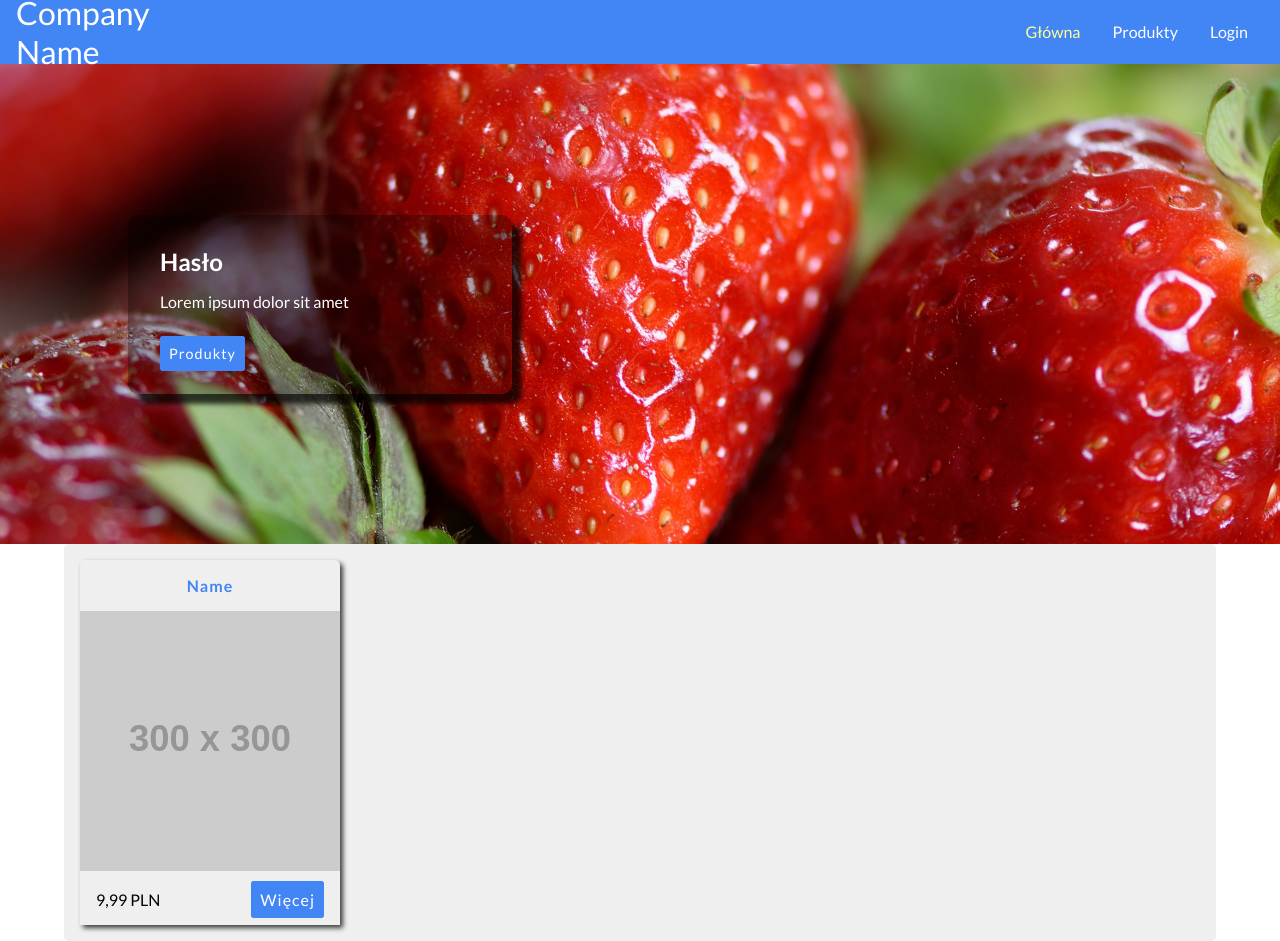
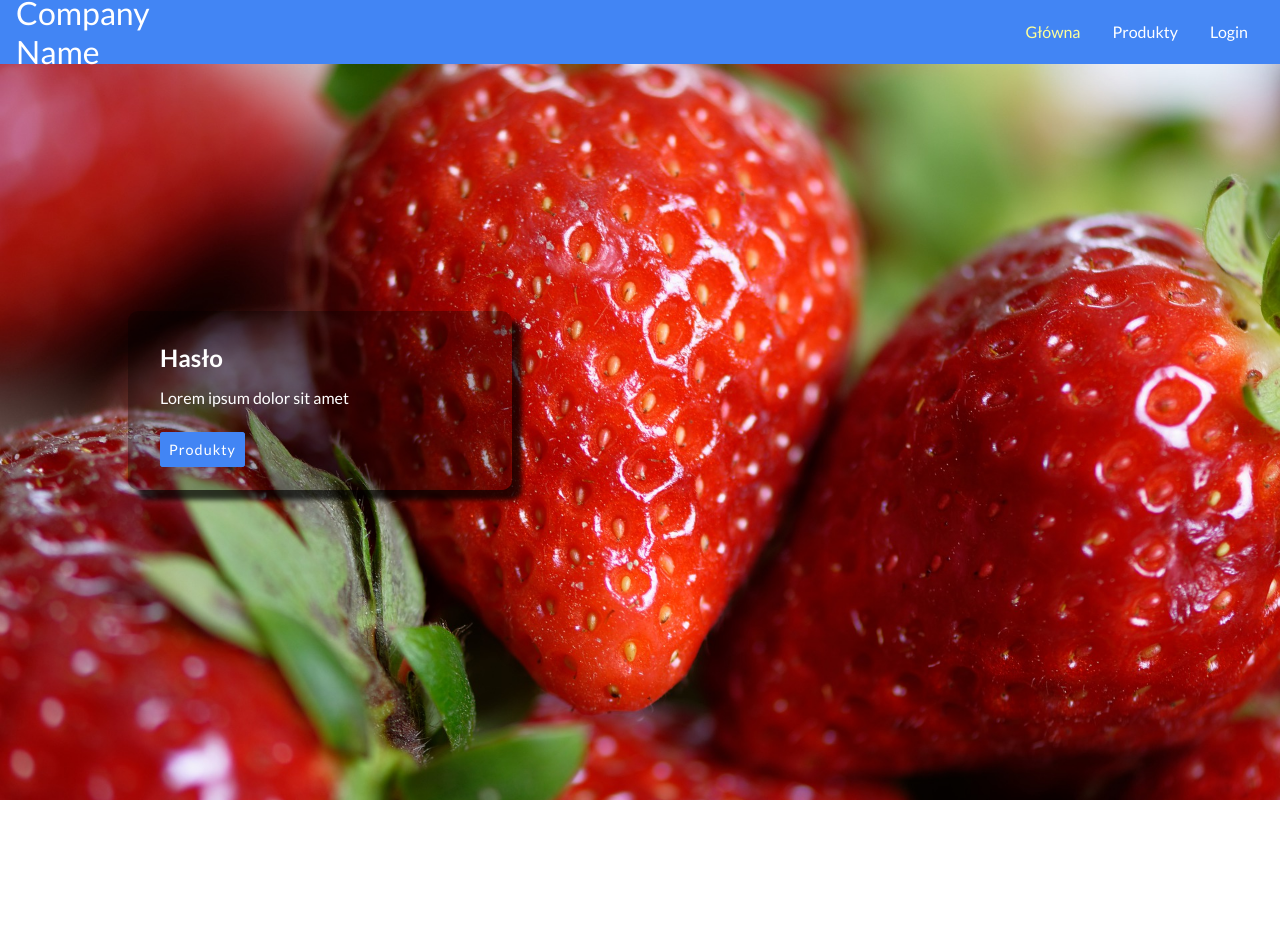
Before and after one commit to dominikPytlinski/shopv4, a React (Create React App) app in the folder client/: page / in a window 1280 px wide. After the commit the page ends 800 px from the top, so only its background shows below. Built offline with nearby package versions, Linux system fonts and the light colour scheme.

Commit message:
Created Main component changed AddProdoct component and all products components

```diff
--- a/client/src/App.css
+++ b/client/src/App.css
@@ -43,6 +43,7 @@ header {
     background-color: var(--primary-color);
     color: #fff;
     display: flex;
+    z-index: 2;
 }
 
 header div {
@@ -207,10 +208,13 @@ form .form-control select:focus {
     background-repeat: no-repeat;
     background-position: center;
     background-size: cover;
-    height: 60vh;
-    margin-top: 4rem;
+    height: 100vh;
+    width: 100%;
     display: flex;
     align-items: center;
+    position: absolute;
+    top: 0;
+    left: 0;
 }
 
 .page-header div {
@@ -239,12 +243,12 @@ form .form-control select:focus {
 
 .page-content {
     width: 90%;
-    margin: 0 auto;
+    margin: 4rem auto 0 auto;
     border-radius: 5px;
     padding: 1rem;
     background-color: #efefef;
     display: grid;
-    grid-template-columns: repeat(auto-fit, minmax(260px, 260px));
+    grid-template-columns: repeat(auto-fit, minmax(300px, 1fr));
     grid-column-gap: 1.5rem;
     grid-row-gap: 2rem;
 }
@@ -266,6 +270,7 @@ form .form-control select:focus {
 
 .page-item .item-header {
     padding: 1rem;
+    max-height: 4rem;
     text-align: center;
     font-weight: 700;
     color: var(--primary-color);
@@ -275,11 +280,14 @@ form .form-control select:focus {
 .page-item .item-content {
     position: relative;
     overflow: hidden;
+    display: flex;
+    justify-content: center;
+    margin-bottom: 1rem;
 }
 
 .page-item .item-content img {
-    max-width: 100%;
-    height: auto;
+    width: 300px;
+    height: 300px;
 }
 
 .page-item .item-content .add-to-cart {
--- a/client/src/App.js
+++ b/client/src/App.js
@@ -8,6 +8,7 @@ import Header from './components/Header';
 import Logout from './components/Logout';
 import AddProduct from './components/AddProduct';
 import Products from './components/Products';
+import Main from './components/Main';
 
 import './App.css';
 
@@ -21,7 +22,8 @@ class App extends Component {
   {
     super(props);
     this.state = {
-      isLogged: sessionStorage.getItem('auth') ? true : false
+      isLogged: sessionStorage.getItem('auth') ? true : false,
+      refetch: false
     }
   }
 
@@ -36,6 +38,10 @@ class App extends Component {
     }
   }
 
+  checkRefetch = (isAdded) => {
+    isAdded && this.setState({ refetch: true });
+  }
+
   render()
   {
     return (
@@ -44,11 +50,15 @@ class App extends Component {
           <Header isLogged={this.state.isLogged}/>
           <Route
             path="/" exact
-            render={() => <Products />}
+            render={() => <Main />}
+          />
+          <Route
+            path="/products"
+            render={() => <Products refetch={this.state.refetch} />}
           />
           <Route
             path="/add-product"
-            render={() => <AddProduct isLogged={this.state.isLogged} />}
+            render={() => <AddProduct refetch={this.checkRefetch} isLogged={this.state.isLogged} />}
           />
           <Route
             path="/login"
--- a/client/src/components/AddProduct.js
+++ b/client/src/components/AddProduct.js
@@ -11,6 +11,14 @@ import { ADD_PRODUCT_MUTATION } from '../queries/Queries';
 import 'react-toastify/dist/ReactToastify.css';
 
 class AddProduct extends Component {
+
+    constructor(props)
+    {
+        super(props);
+        this.state = {
+            isAdded: false
+        }
+    }
 
     notify = (name) => {
         toast.success(`Product ${name} was added successfuly`);
@@ -26,6 +34,7 @@ class AddProduct extends Component {
                         <Mutation
                             mutation={ADD_PRODUCT_MUTATION}
                             onCompleted={data => {
+                                this.setState({ isAdded: true });
                                 this.notify(data.addProduct.name);
                             }}
                         >
--- a/client/src/components/PageHeader.js
+++ b/client/src/components/Main.js
@@ -1,7 +1,7 @@
 import React, { Component } from 'react';
 import { Link } from 'react-router-dom';
 
-class PageHeader extends Component {
+class Main extends Component {
     render() {
         return (
             <section className="page-header">
@@ -15,4 +15,4 @@ class PageHeader extends Component {
     }
 }
 
-export default PageHeader;
+export default Main;
--- a/client/src/components/PageContent.js
+++ /dev/null
@@ -1,15 +0,0 @@
-import React, { Component } from 'react';
-
-import PageItem from './PageItem';
-
-class PageContent extends Component {
-    render() {
-        return (
-            <section className="page-content" >
-                <PageItem />
-            </section>
-        )
-    }
-}
-
-export default PageContent;
--- a/client/src/components/PageItem.js
+++ b/client/src/components/PageItem.js
@@ -3,23 +3,26 @@ import { Link } from 'react-router-dom';
 
 class PageItem extends Component {
     render() {
+
+        const { id, name, price, img } = this.props.product;
+
         return (
             <div className="page-item">
                 <div className="item-header">
-                    <span>Name</span>
+                    <span>{name}</span>
                 </div>
                 <div className="item-content">
-                    <img src="https://via.placeholder.com/300" alt="product" />
+                    <img src={img} alt="product" />
                     <div className="add-to-cart">
                         <span>add to cart</span>
                     </div>
                 </div>
                 <div className="item-footer">
                     <div className="item-price">
-                        <span>9,99 PLN </span>
+                        <span>{price} PLN </span>
                     </div>
                     <div className="item-action">
-                        <Link to="/products" className="btn btn-primary" >Więcej</Link>
+                        <Link to={`/products/${id}`} className="btn btn-primary" >Więcej</Link>
                     </div>
                 </div>
             </div>
--- a/client/src/components/Products.js
+++ b/client/src/components/Products.js
@@ -1,15 +1,35 @@
 import React, { Component } from 'react';
+import { Query } from 'react-apollo';
 
-import PageHeader from './PageHeader';
-import PageContent from './PageContent';
+import PageItem from './PageItem';
+import Loading from './Loading';
+
+import { GET_PRODUCTS } from '../queries/Queries';
 
 class Products extends Component {
     render() {
         return (
-            <main>
-                <PageHeader />
-                <PageContent />
-            </main>
+            <section className="page-content" >
+                <Query
+                    query={GET_PRODUCTS}
+                >
+                    {
+                        ({ loading, error, data, refetch }) => {
+                            if(this.props.refetch) {refetch()}
+                            if(loading) return <Loading />
+                            if(error) return <p>{error.message}</p>
+
+                            if(data) {
+                                return(
+                                    data.products.map(product => {
+                                        return <PageItem key={product.id} product={product} />
+                                    })
+                                );
+                            }
+                        }
+                    }
+                </Query>
+            </section>
         )
     }
 }
--- a/client/src/queries/Queries.js
+++ b/client/src/queries/Queries.js
@@ -30,3 +30,14 @@ export const ADD_PRODUCT_MUTATION = gql`
         }
     }
 `;
+
+export const GET_PRODUCTS = gql`
+    query{
+        products{
+            id
+            name
+            price
+            img
+        }
+    }
+`;
```
